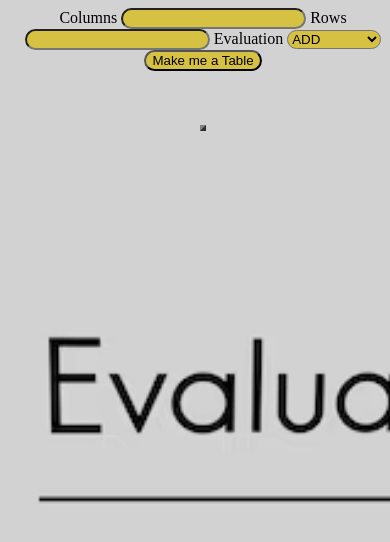
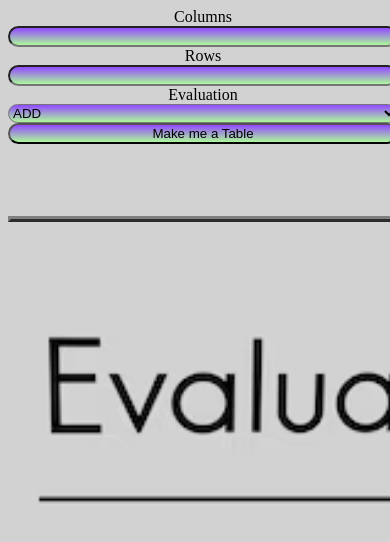
Before and after one commit to Abdullahadeoba/Evaluation-Table, a plain HTML site: page index.html in a window 390 px wide. Drawn offline with Linux system fonts and the light colour scheme.

Commit message:
Work done

```diff
--- a/index.html
+++ b/index.html
@@ -8,6 +8,7 @@
 </head>
 <body>
     <center>
+     <div class="center">
         Columns <input id="column" type="number">
         Rows <input  id="row" type="number">
         Evaluation
@@ -22,6 +23,7 @@
         <br>
         <br>
         <br>
+     </div>
 
        <table id="dispDiv" border="3">
 
--- a/style.css
+++ b/style.css
@@ -9,27 +9,37 @@ body{
 #displayButton{
     border-radius: 30px;
     outline: none;
-    background-color: rgba(218, 189, 24, 0.767);
+     background-image: linear-gradient(360deg,#adf99a,#924aff);
 }
 input{
     border-radius: 30px;
     outline: none;
-    background-color: rgba(218, 189, 24, 0.767);
+    background-image: linear-gradient(360deg,#adf99a,#924aff);
 }
 select{
     border-radius: 30px;
     outline: none;
-    background-color: rgba(218, 189, 24, 0.767);
+    background-image: linear-gradient(360deg,#adf99a,#924aff);
 }
-@media  (max-width:475px){
+@media screen and  (min-width:475px){
     body{
         width: 100%;
         height: 100vh;
+        overflow-x: hidden;
     }
 }
-@media  (min-width:475px){
+@media screen and  (max-width:475px){
     body{
         width: 100%;
         height: 100vh;
+        overflow-x: hidden;
+    }
+   .center{
+        display: grid;
+        width: 100%;
+    }
+    table{
+        width: 100%;
+
     }
 }
```
Lines whose indentation alone changed are shown as unchanged.
